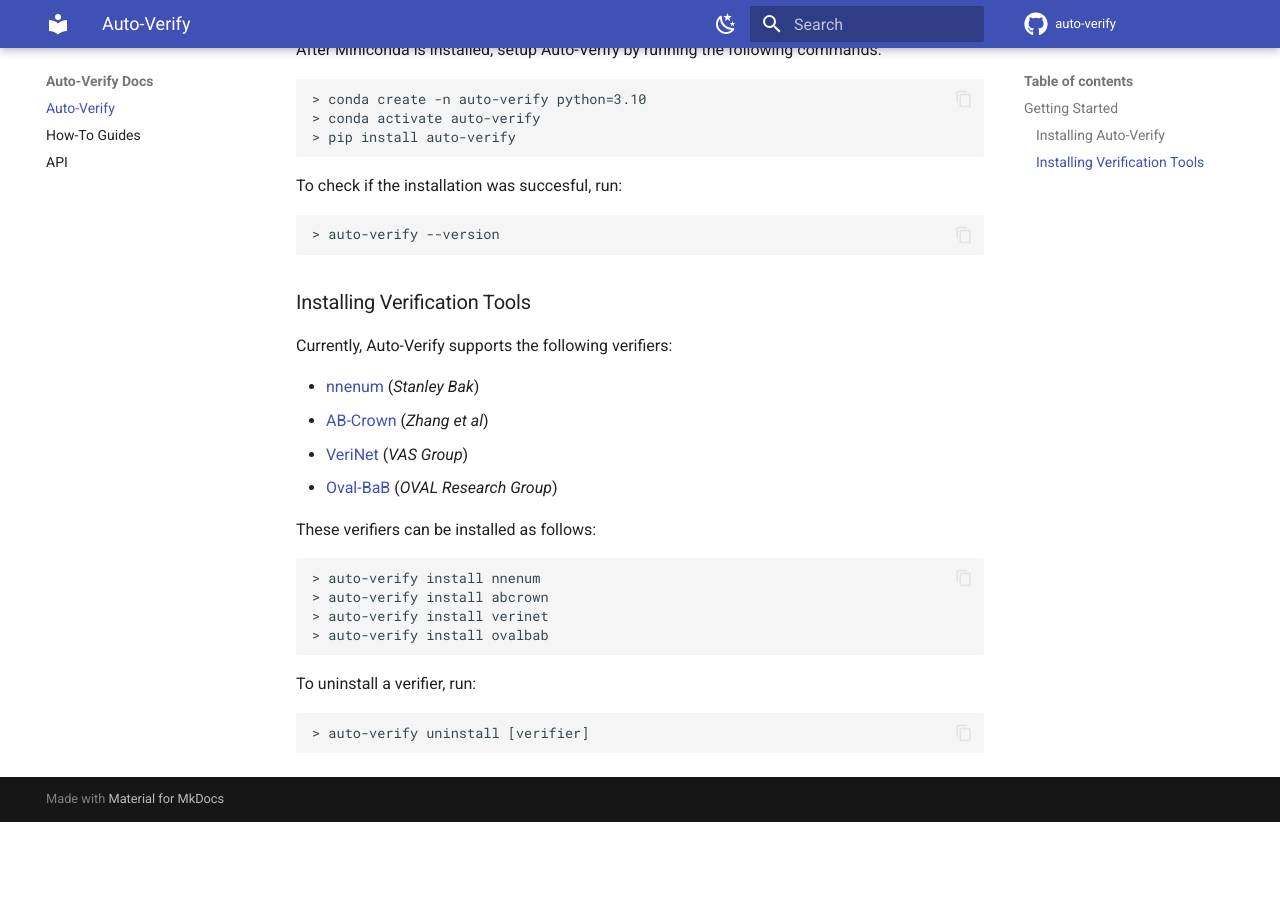
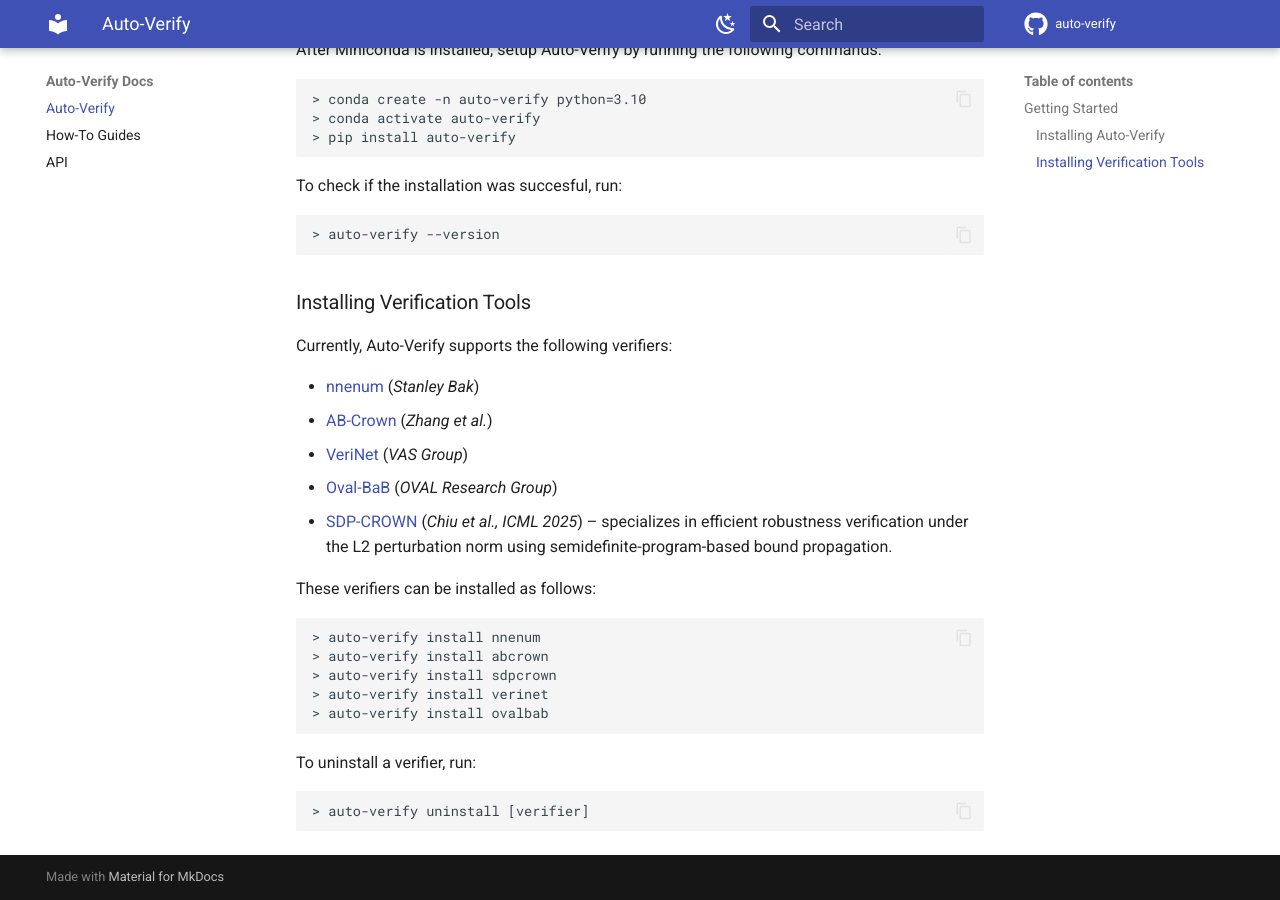
Before and after one commit to ADA-research/auto-verify, an MkDocs documentation site: the page built from docs/index.md, in a window 1280 px wide and 900 px high, scrolled down 625 px. Built offline with MkDocs 1.6.1 and Material for MkDocs 9.7.7, drawn with Linux system fonts in a browser that asks for light colours; comment, search, counter and statistics services are not loaded; before the commit the page ends 1447 px from its top, so only the background shows below that.

Commit message:
Add SDPCrown to documentation and add GitHub Badges

````diff
--- a/docs/index.md
+++ b/docs/index.md
@@ -35,15 +35,17 @@
 Currently, Auto-Verify supports the following verifiers:
 
 - [nnenum](https://github.com/stanleybak/nnenum) (_Stanley Bak_)
-- [AB-Crown](https://github.com/Verified-Intelligence/alpha-beta-CROWN) (_Zhang et al_)
+- [AB-Crown](https://github.com/Verified-Intelligence/alpha-beta-CROWN) (_Zhang et al._)
 - [VeriNet](https://github.com/vas-group-imperial/VeriNet) (_VAS Group_)
 - [Oval-BaB](https://github.com/oval-group/oval-bab) (_OVAL Research Group_)
+- [SDP-CROWN](https://github.com/Hong-Ming/SDP-CROWN) (_Chiu et al., ICML 2025_) – specializes in efficient robustness verification under the L2 perturbation norm using semidefinite-program-based bound propagation.
 
 These verifiers can be installed as follows:
 
 ```
 > auto-verify install nnenum
 > auto-verify install abcrown
+> auto-verify install sdpcrown
 > auto-verify install verinet
 > auto-verify install ovalbab
 ```
````
Also changed, not shown: README.md (+12 -6 lines).
